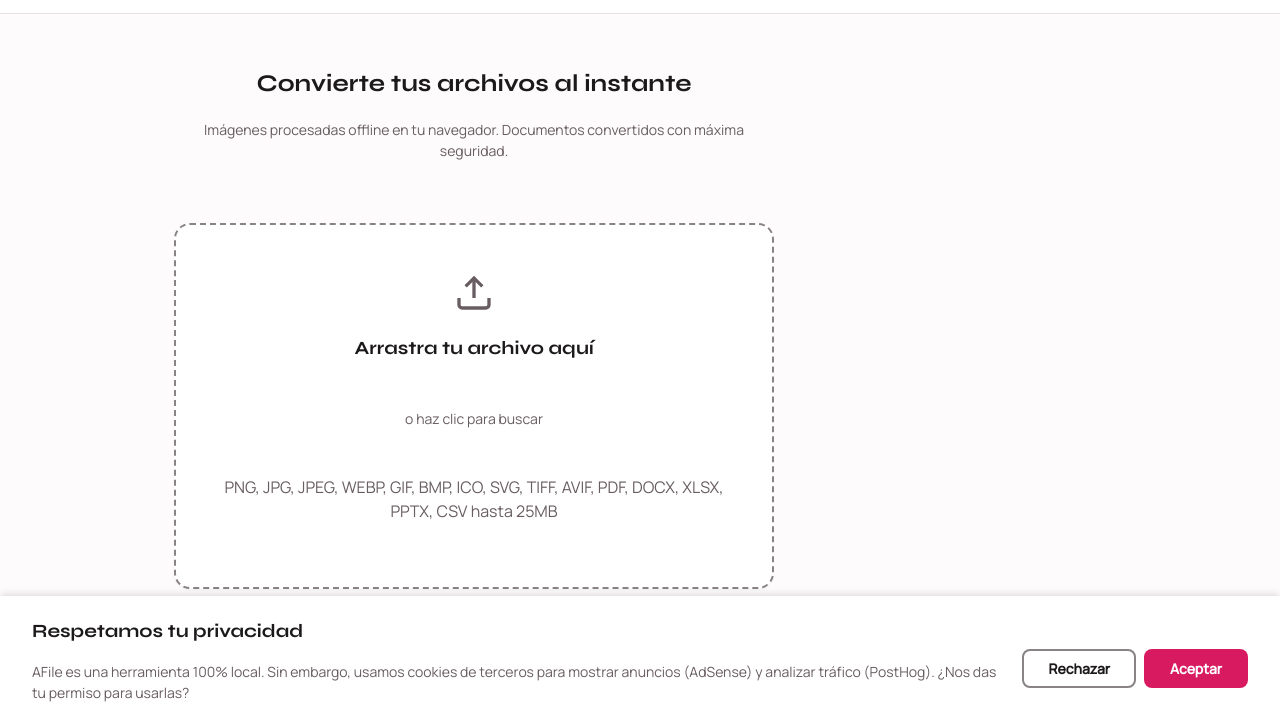
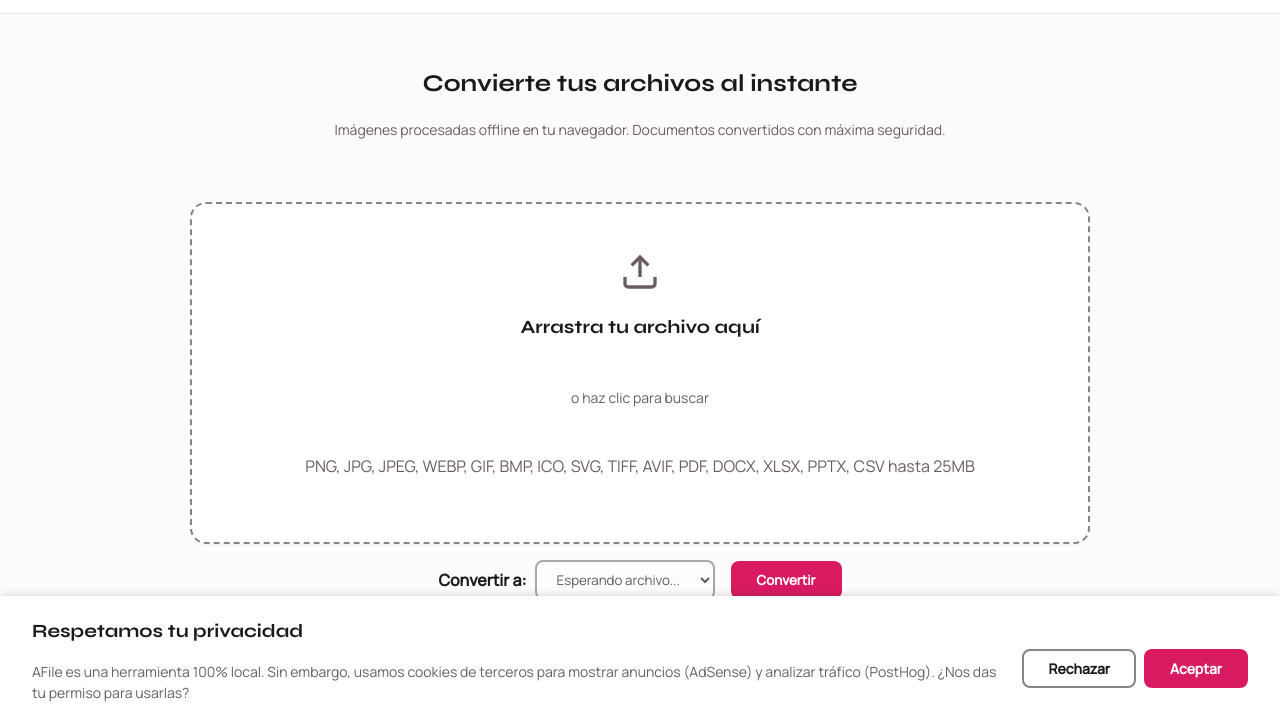
Before and after one commit to andyfabian2006-code/AFile-Convertidor, a website built with Vite: page index.html in a window 1280 px wide. Shown: the part 59-774 px from the top of the page. Built offline with nearby package versions, Linux system fonts and the light colour scheme.

Commit message:
aumentar el ancho máximo de la sección del convertidor a 900px

```diff
--- a/src/css/layout.css
+++ b/src/css/layout.css
@@ -64,17 +64,13 @@
   width: 100%;
 }
 
-@media (min-width: 1024px) {
-  .main-content {
-    grid-template-columns: 1fr 300px;
-  }
-}
+
 
 .converter-section {
   display: flex;
   flex-direction: column;
   gap: var(--space-lg);
-  max-width: 600px;
+  max-width: 900px;
   margin: 0 auto;
   width: 100%;
 }
```
